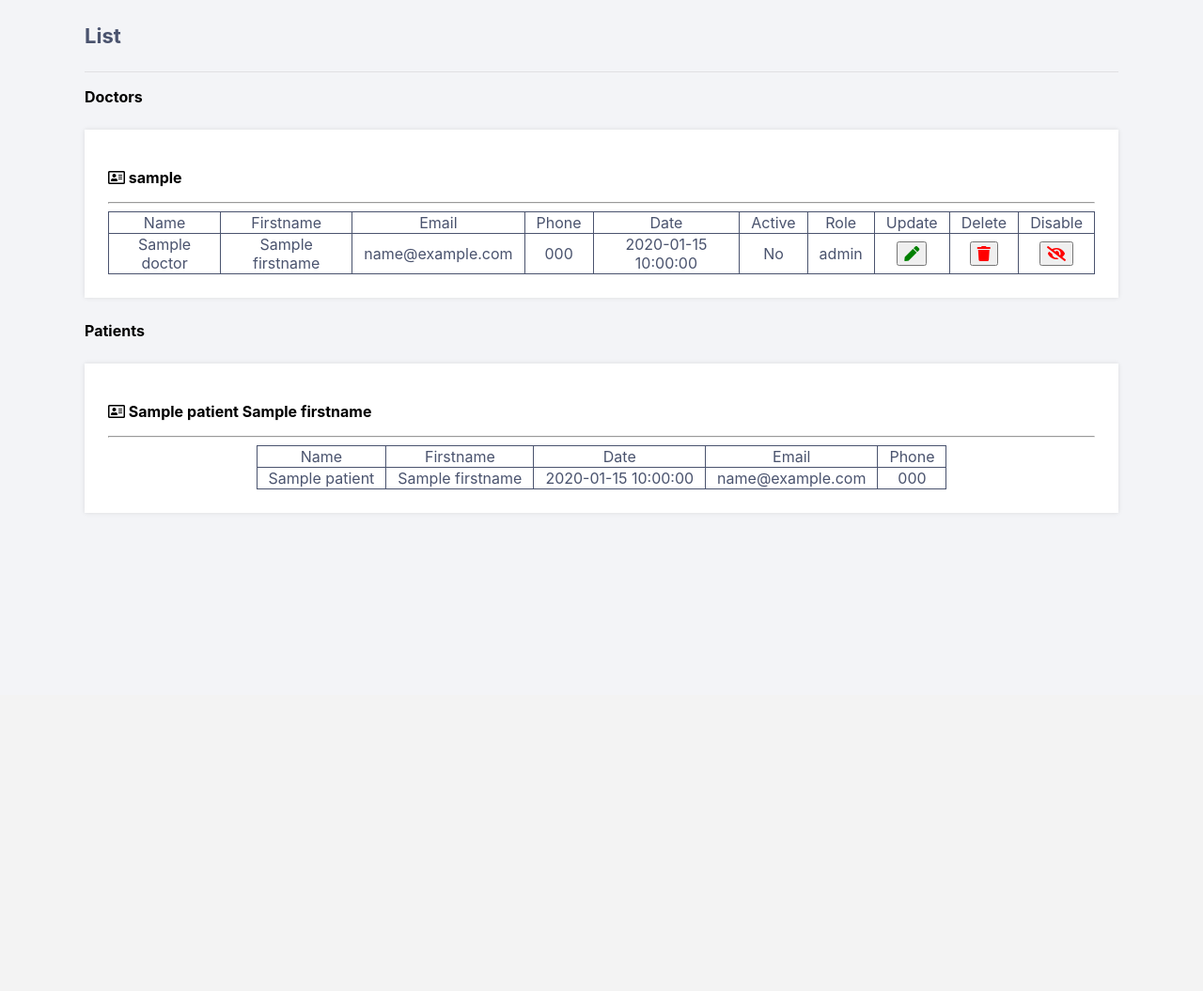
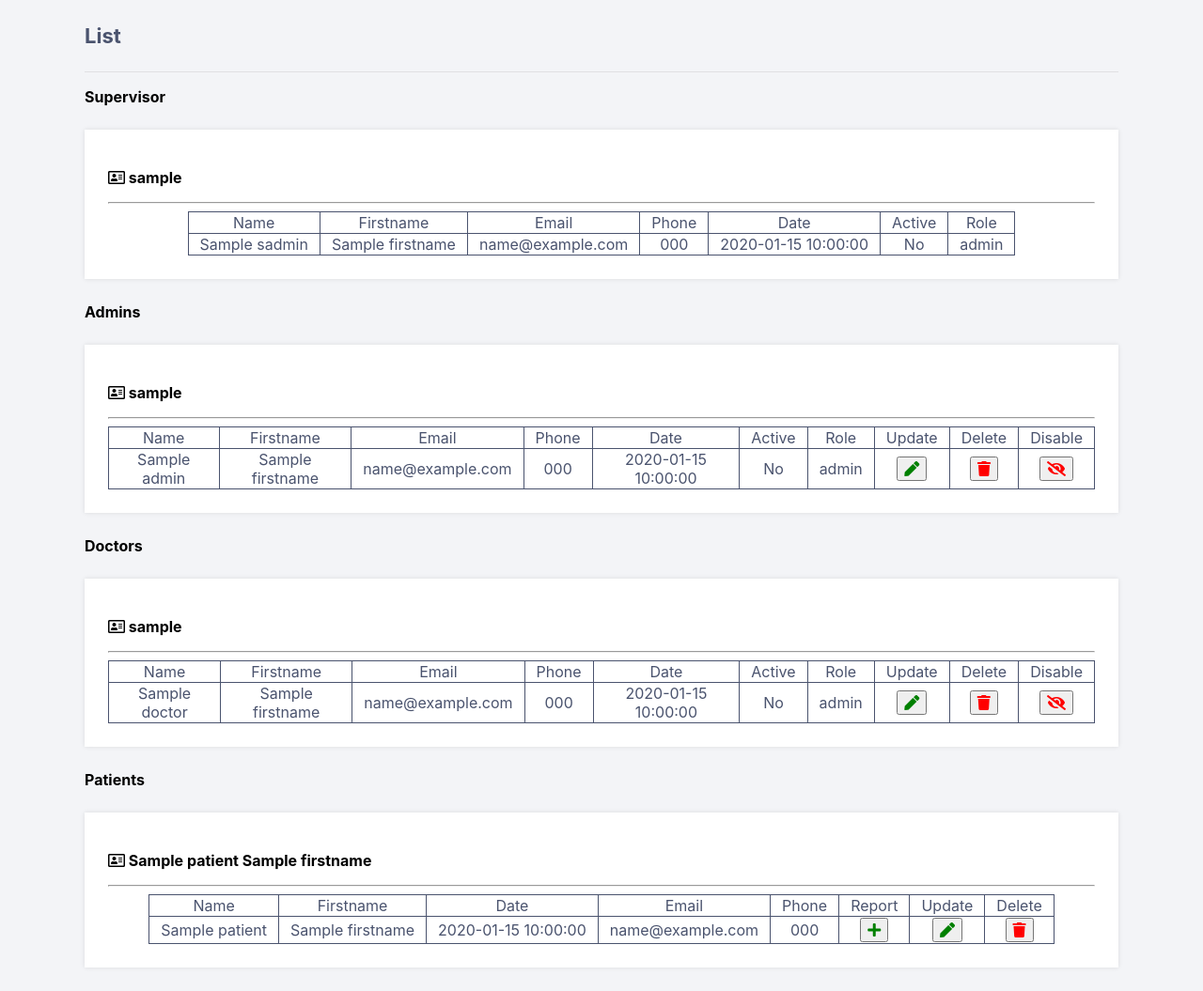
Before and after one commit to HabacheRami/Python, a Flask app: template Users_AH/templates/list.html in a window 1280 px wide. Shown: the part 60-1115 px from the top of the page at 94% size. Before the commit the page ends 581 px from the top, so only its background shows below. Run offline with Flask 2, Linux system fonts and the light colour scheme; a user stored in the database is signed in; tables that the repository leaves empty hold one stand-in row (values such as "Sample post"); the template is opened without the code that fills it: most values are stand-ins (such as "Sample title", 1, 10 or a date in 2020); some libraries are stand-ins or nearby versions.

Commit message:
change list, rework delete

```diff
--- a/Users_AH/templates/list.html
+++ b/Users_AH/templates/list.html
@@ -5,6 +5,127 @@
 {% block content %}
 
 <h2>List</h2>
+
+{% if session['role'] == 'Supervisor' or session['role'] == 'Admin' %}
+<h3>Supervisor</h3>
+    {% for sadmin in sadmins %}
+    <div>
+        <h3> <i class="far fa-address-card"></i> {{sadmin.username}}</h3>
+        <hr>
+        <table style="border-collapse:collapse">
+            <tr>
+                <td> Name </td>
+                <td> Firstname </td>
+                <td> Email </td>
+                <td> Phone </td>
+                <td> Date </td>
+                <td> Active </td>
+                <td> Role </td>
+                {% if session['role'] == 'Supervisor' or session['role'] == 'sAdmin' %}
+                    {% if sadmin.role != "Supervisor" %}
+                        <td> Update </td>
+                        <td> Delete </td>
+                        {% if sadmin.actived==0 %}
+                            <td> Enable </td>
+                        {% else %}
+                            <td> Disable </td>
+                        {% endif %}
+                    {% endif %}
+                {% endif %}
+            </tr>
+            <tr>
+                <td> {{ sadmin.name }}</td>
+                <td> {{ sadmin.firstname }}</td>
+                <td> {{ sadmin.email }}</td>
+                <td> {{ sadmin.phone }}</td>
+                <td> {{ sadmin.date }}</td>
+                <td> {% if sadmin.actived == 1 %} Yes {% else %} No {% endif %}</td>
+                <td> {{ sadmin.role }}</td>
+                {% if session['role'] == 'Supervisor' or session['role'] == 'sAdmin' %}
+                    {% if sadmin.role != "Supervisor" %}
+                        <td><form method="" action="{{ url_for('update', id=sadmin.id , type='user') }}">
+                            <button type="submit"><i class="fas fa-pen" style="color: green;"></i></button>
+                        </form></td>
+                        <td><form method="post" action="{{ url_for('delete', id=sadmin.id) }}">
+                            <input type="hidden" name="type" value="user">
+                            <button type="submit"><i class="fas fa-trash" style="color: red;"></i></button>
+                        </form></td>
+                        <td><form method="post" action="{{ url_for('active', id=sadmin.id) }}">
+                            {% if sadmin.actived==0 %}
+                                <input type="hidden" name="enable" value="1">
+                                <button type="submit"><i class="fas fa-eye" style="color: green;"></i></button>
+                            {% else %}
+                                <input type="hidden" name="enable" value="0">
+                                <button type="submit"><i class="fas fa-eye-slash" style="color: red;"></i></button>
+                            {% endif %}
+                        </form></td>
+                    {% endif %}
+                {% endif %}
+            </tr>
+        </table>
+    </div>
+    {% endfor %}
+    <h3>Admins</h3>
+    {% if admins %}{% else %} <div class="msga">{{ msg }}</div>{% endif %}
+    {% for admin in admins %}
+    <div>
+        <h3> <i class="far fa-address-card"></i> {{admin.username}}</h3>
+        <hr>
+        <table style="border-collapse:collapse">
+            <tr>
+                <td> Name </td>
+                <td> Firstname </td>
+                <td> Email </td>
+                <td> Phone </td>
+                <td> Date </td>
+                <td> Active </td>
+                <td> Role </td>
+                {% if session['role'] == 'Supervisor' or session['role'] == 'Admin' %}
+                    {% if admin.role != "Supervisor" %}
+                        <td> Update </td>
+                        <td> Delete </td>
+                        {% if admin.actived==0 %}
+                            <td> Enable </td>
+                        {% else %}
+                            <td> Disable </td>
+                        {% endif %}
+                    {% endif %}
+                {% endif %}
+            </tr>
+            <tr>
+                <td> {{ admin.name }}</td>
+                <td> {{ admin.firstname }}</td>
+                <td> {{ admin.email }}</td>
+                <td> {{ admin.phone }}</td>
+                <td> {{ admin.date }}</td>
+                <td> {% if admin.actived == 1 %} Yes {% else %} No {% endif %}</td>
+                <td> {{ admin.role }}</td>
+                {% if session['role'] == 'Supervisor' or session['role'] == 'Admin' %}
+                    {% if admin.role != "Supervisor" %}
+                        <td><form method="" action="{{ url_for('update', id=admin.id , type='user') }}">
+                            <button type="submit"><i class="fas fa-pen" style="color: green;"></i></button>
+                        </form></td>
+                        <td><form method="post" action="{{ url_for('delete', id=admin.id) }}">
+                            <input type="hidden" name="type" value="user">
+                            <button type="submit"><i class="fas fa-trash" style="color: red;"></i></button>
+                        </form></td>
+                        <td><form method="post" action="{{ url_for('active', id=admin.id) }}">
+                            {% if admin.actived==0 %}
+                                <input type="hidden" name="enable" value="1">
+                                <button type="submit"><i class="fas fa-eye" style="color: green;"></i></button>
+                            {% else %}
+                                <input type="hidden" name="enable" value="0">
+                                <button type="submit"><i class="fas fa-eye-slash" style="color: red;"></i></button>
+                            {% endif %}
+                        </form></td>
+                    {% endif %}
+                {% endif %}
+            </tr>
+        </table>
+    </div>
+    {% endfor %}
+{% endif %}
+
 <h3>Doctors</h3>
 {% if doctors %}{% else %} <div class="msg">{{ msg }}</div>{% endif %}
 {% for doctor in doctors %}
@@ -79,11 +200,9 @@
             <td> Email </td>
             <td> Phone </td>
             {% if session['role'] != 'Supervisor' or session['role'] != 'Admin' %}
-                {% if session['id'] == patient.doctor %}
                     <td> Report </td>
                     <td> Update </td>
                     <td> Delete </td>
-                {% endif %}
             {% endif %}
         </tr>
         <tr>
@@ -94,7 +213,6 @@
             <td> {{ patient.phone }}</td>
 
             {% if session['role'] != 'Supervisor' or session['role'] != 'Admin' %}
-                {% if session['id'] == patient.doctor %}
                     <td><form method="" action="{{ url_for('report', id=patient.id) }}">
                         <button type="submit"><i class="fas fa-plus" style="color: green;"></i></button>
                     </form></td>
@@ -105,7 +223,6 @@
                         <input type="hidden" name="type" value="patient">
                         <button type="submit"><i class="fas fa-trash" style="color: red;"></i></button>
                     </form></td>
-                {% endif %}
             {% endif %}
         </tr>
     </table>
--- a/Users_AH/user.py
+++ b/Users_AH/user.py
@@ -182,6 +182,7 @@ def delete(id):
                 type = request.form['type']
                 if type=='user':
                     cursor.execute('DELETE FROM user WHERE id = %s', (id,))
+                    mysql.connection.commit()
                 else:
                     cursor.execute('DELETE FROM patient WHERE id = %s', (id,))
                     mysql.connection.commit()
```
Also changed, not shown: Users_AH/display.py (+16 -3 lines), Users_AH/templates/update/doctor.html (+4 -4 lines).
